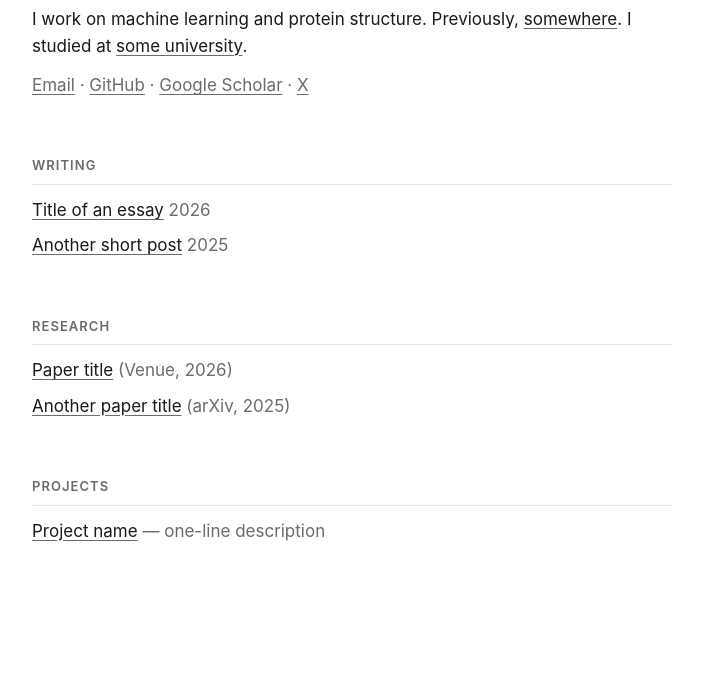
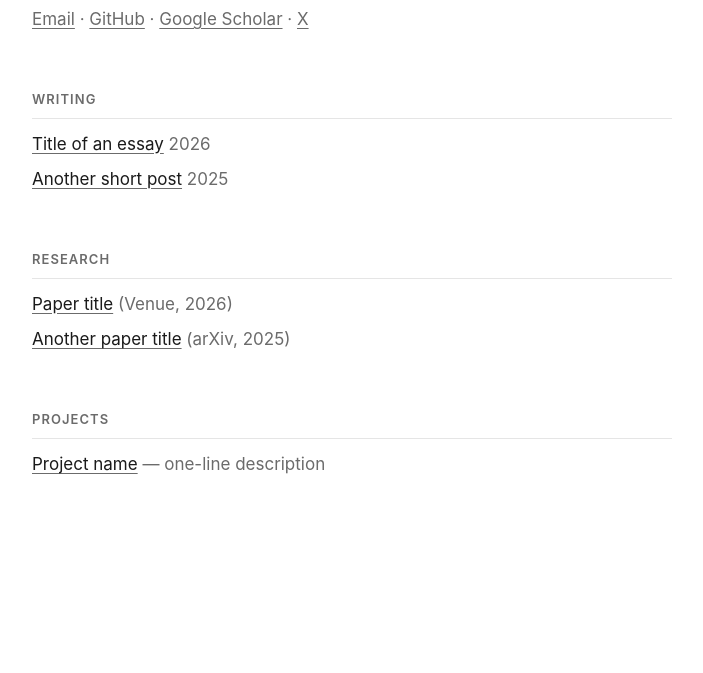
Before and after one commit to mgantz/maxgantz.com, a plain HTML site: page index.html in a window 1280 px wide. Shown: the part 135-808 px from the top of the page, without its empty margins (288-991 px from the left). Drawn offline with Linux system fonts and the light colour scheme.

Commit message:
Remove bio for now
Co-Authored-By: Claude Opus 5 (1M context) <noreply@anthropic.com>
Claude-Session: https://claude.ai/code/session_01PUyLAzk9ZMaeSR2aT5t96r

```diff
--- a/index.html
+++ b/index.html
@@ -11,11 +11,6 @@
   <main>
     <header>
       <h1>Max Gantz</h1>
-      <!-- TODO: replace with your own bio -->
-      <p>
-        I work on machine learning and protein structure.
-        Previously, <a href="#">somewhere</a>. I studied at <a href="#">some university</a>.
-      </p>
       <p class="links">
         <a href="mailto:gantz.maximilian@gmail.com">Email</a> ·
         <a href="https://github.com/mgantz">GitHub</a> ·
```
